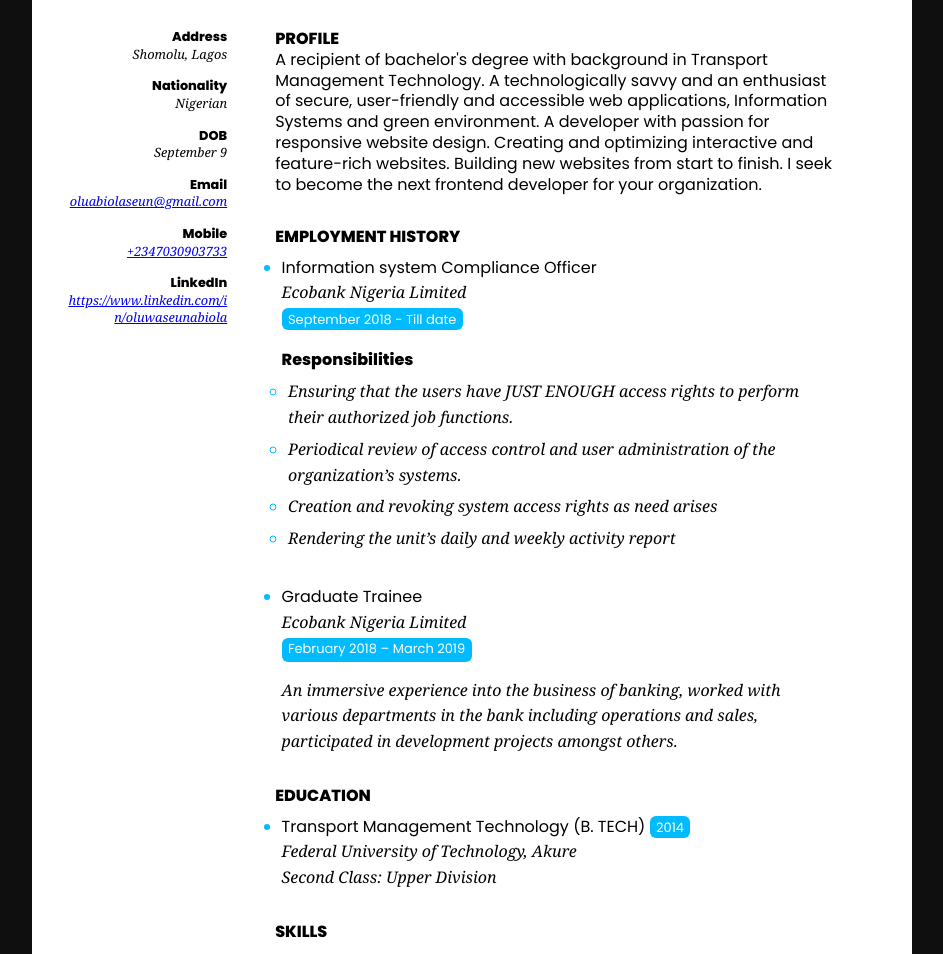
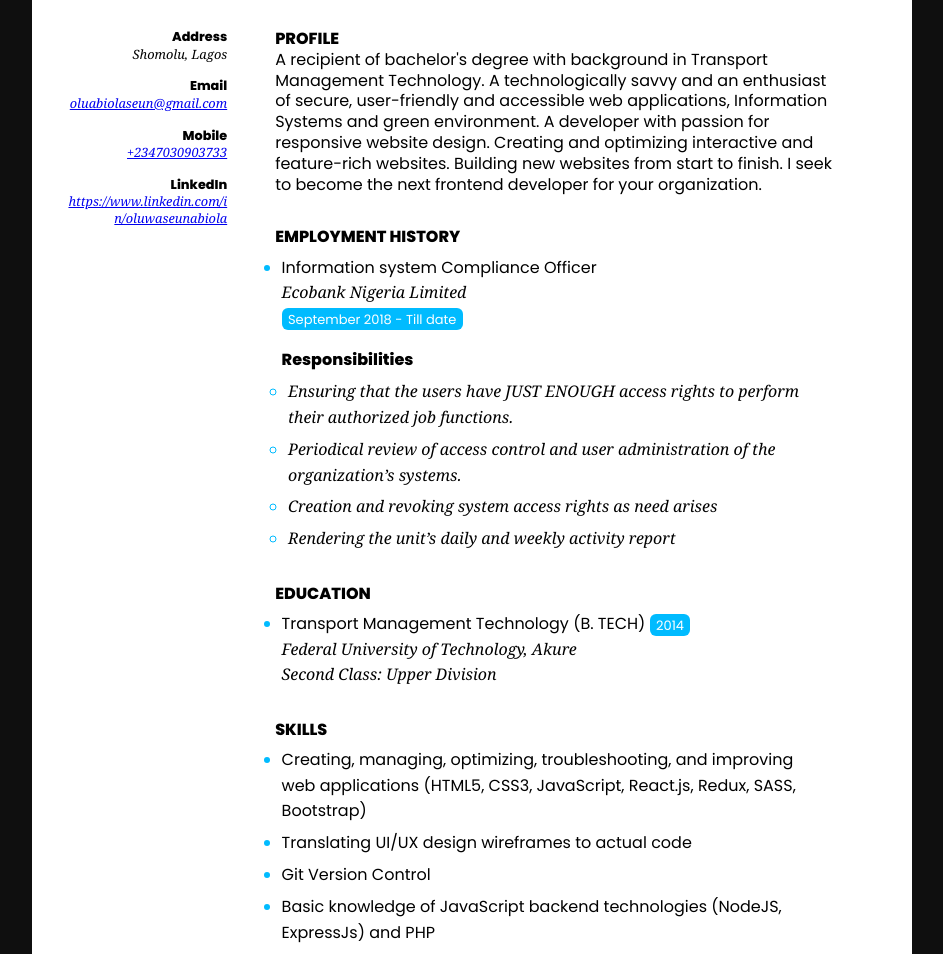
Before and after one commit to oseunabiola/hngi8-stage2, a plain HTML site: page oluwaseun-cv/index.html in a window 1280 px wide. Shown: the part 233-1187 px from the top of the page, without its empty margins (168-1111 px from the left). Drawn offline with Linux system fonts and the light colour scheme; a web font is replaced by a local one.

Commit message:
REMOVE: Irrelevant info

```diff
--- a/oluwaseun-cv/index.html
+++ b/oluwaseun-cv/index.html
@@ -25,10 +25,6 @@
           <div style="word-wrap: break-word">
             <span class="fw-b">Address</span>
             <p>Shomolu, Lagos</p>
-            <span class="fw-b">Nationality</span>
-            <p>Nigerian</p>
-            <span class="fw-b">DOB</span>
-            <p>September 9</p>
             <span class="fw-b">Email</span>
             <p>
               <a href="mailto:oluabiolaseun@gmail.com"
@@ -90,20 +86,6 @@
                   <li>Rendering the unit’s daily and weekly activity report</li>
                 </ul>
               </li>
-              <li class="mb-2">
-                <span class="fw-500">Graduate Trainee</span>
-                <br />
-                <span class="italic"> Ecobank Nigeria Limited </span>
-                <br />
-                <span class="btn-style mb-1" style="display: inline-block"
-                  >February 2018 – March 2019</span
-                >
-                <p class="italic">
-                  An immersive experience into the business of banking, worked
-                  with various departments in the bank including operations and
-                  sales, participated in development projects amongst others.
-                </p>
-              </li>
             </ul>
           </section>
           <section class="ph-3 mb-2">
```
